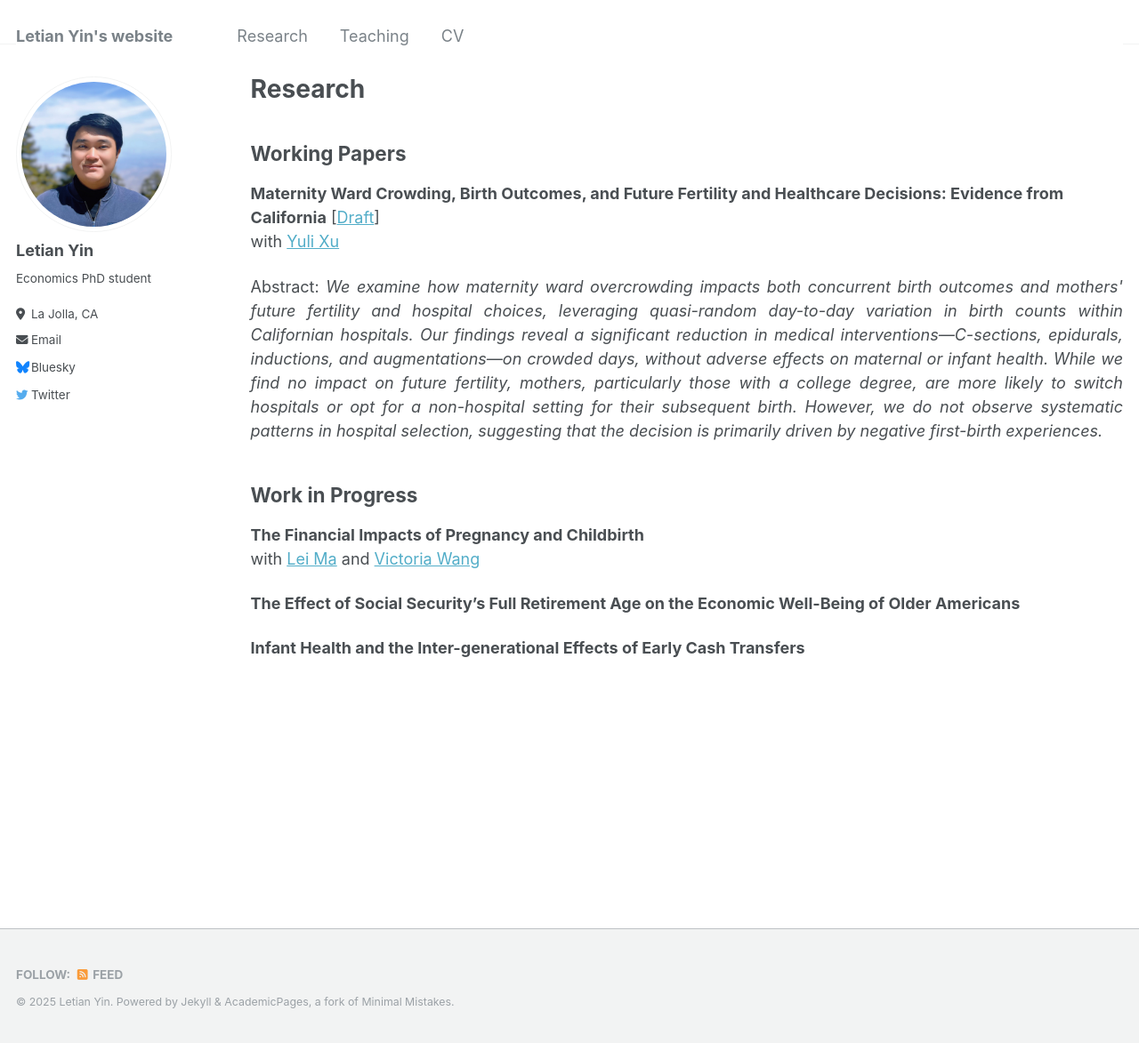
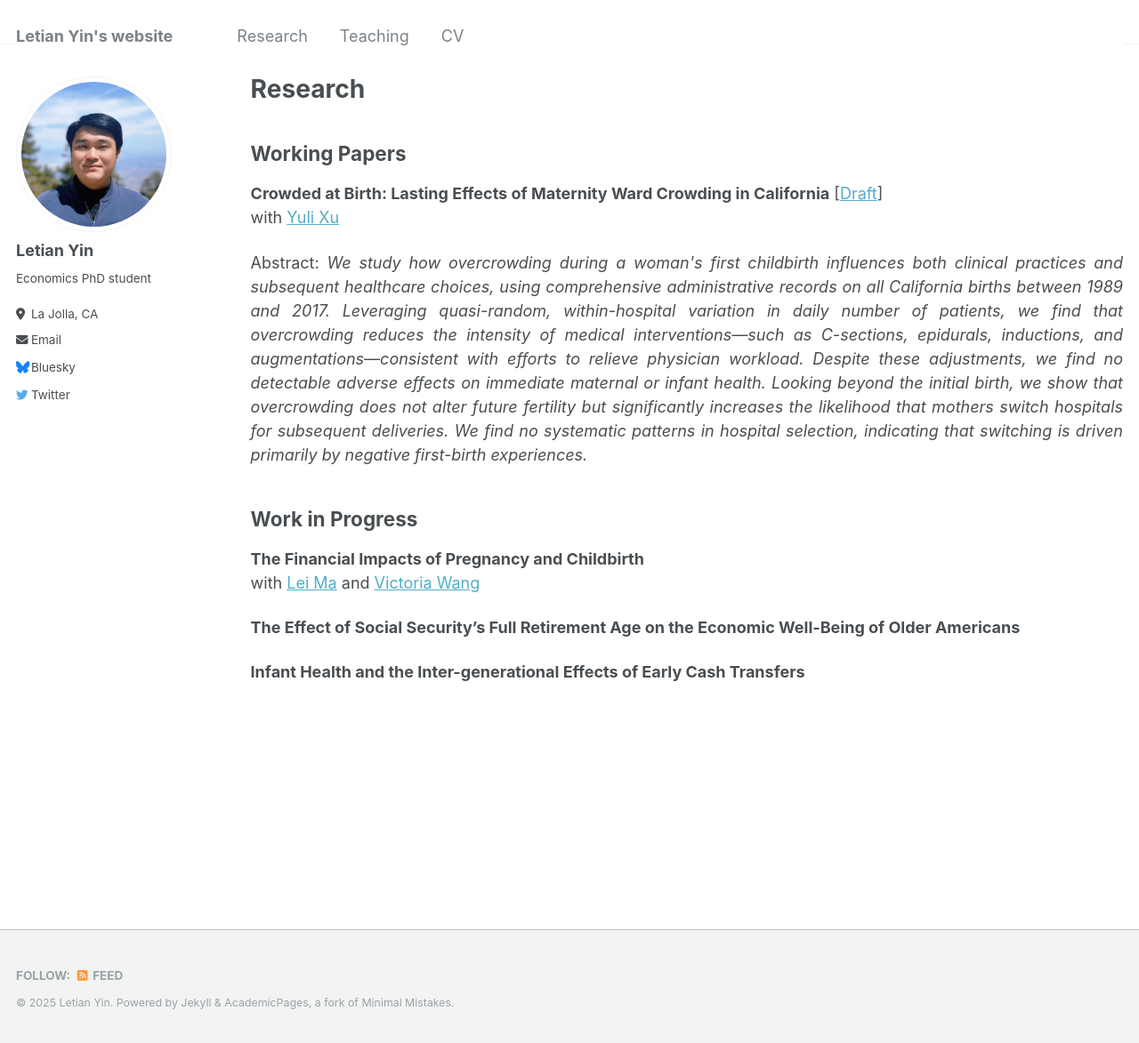
Before and after one commit to letian-yin/letian-yin.github.io, a Jekyll site: the page built from _pages/research.md, in a window 1280 px wide and 1173 px high. Shown: the whole window at 89% size. Built offline with Jekyll 4.4.1, drawn with Linux system fonts in a browser that asks for light colours.

Commit message:
Update research.md

```diff
--- a/_pages/research.md
+++ b/_pages/research.md
@@ -5,10 +5,10 @@ permalink: /research/
 author_profile: true
 ---
 ## Working Papers
-**Maternity Ward Crowding, Birth Outcomes, and Future Fertility and Healthcare Decisions: Evidence from California** [[Draft](https://dx.doi.org/10.2139/ssrn.5036978)] \
+**Crowded at Birth: Lasting Effects of Maternity Ward Crowding in California** [[Draft](https://dx.doi.org/10.2139/ssrn.5036978)] \
 with [Yuli Xu](https://sites.google.com/view/yulixu-econ)
 <p align="justify">
-Abstract: <em>We examine how maternity ward overcrowding impacts both concurrent birth outcomes and mothers' future fertility and hospital choices, leveraging quasi-random day-to-day variation in birth counts within Californian hospitals. Our findings reveal a significant reduction in medical interventions—C-sections, epidurals, inductions, and augmentations—on crowded days, without adverse effects on maternal or infant health. While we find no impact on future fertility, mothers, particularly those with a college degree, are more likely to switch hospitals or opt for a non-hospital setting for their subsequent birth. However, we do not observe systematic patterns in hospital selection, suggesting that the decision is primarily driven by negative first-birth experiences.</em>
+Abstract: <em>We study how overcrowding during a woman's first childbirth influences both clinical practices and subsequent healthcare choices, using comprehensive administrative records on all California births between 1989 and 2017. Leveraging quasi-random, within-hospital variation in daily number of patients, we find that overcrowding reduces the intensity of medical interventions—such as C-sections, epidurals, inductions, and augmentations—consistent with efforts to relieve physician workload. Despite these adjustments, we find no detectable adverse effects on immediate maternal or infant health. Looking beyond the initial birth, we show that overcrowding does not alter future fertility but significantly increases the likelihood that mothers switch hospitals for subsequent deliveries. We find no systematic patterns in hospital selection, indicating that switching is driven primarily by negative first-birth experiences.</em>
 </p>
 
 ## Work in Progress
```
